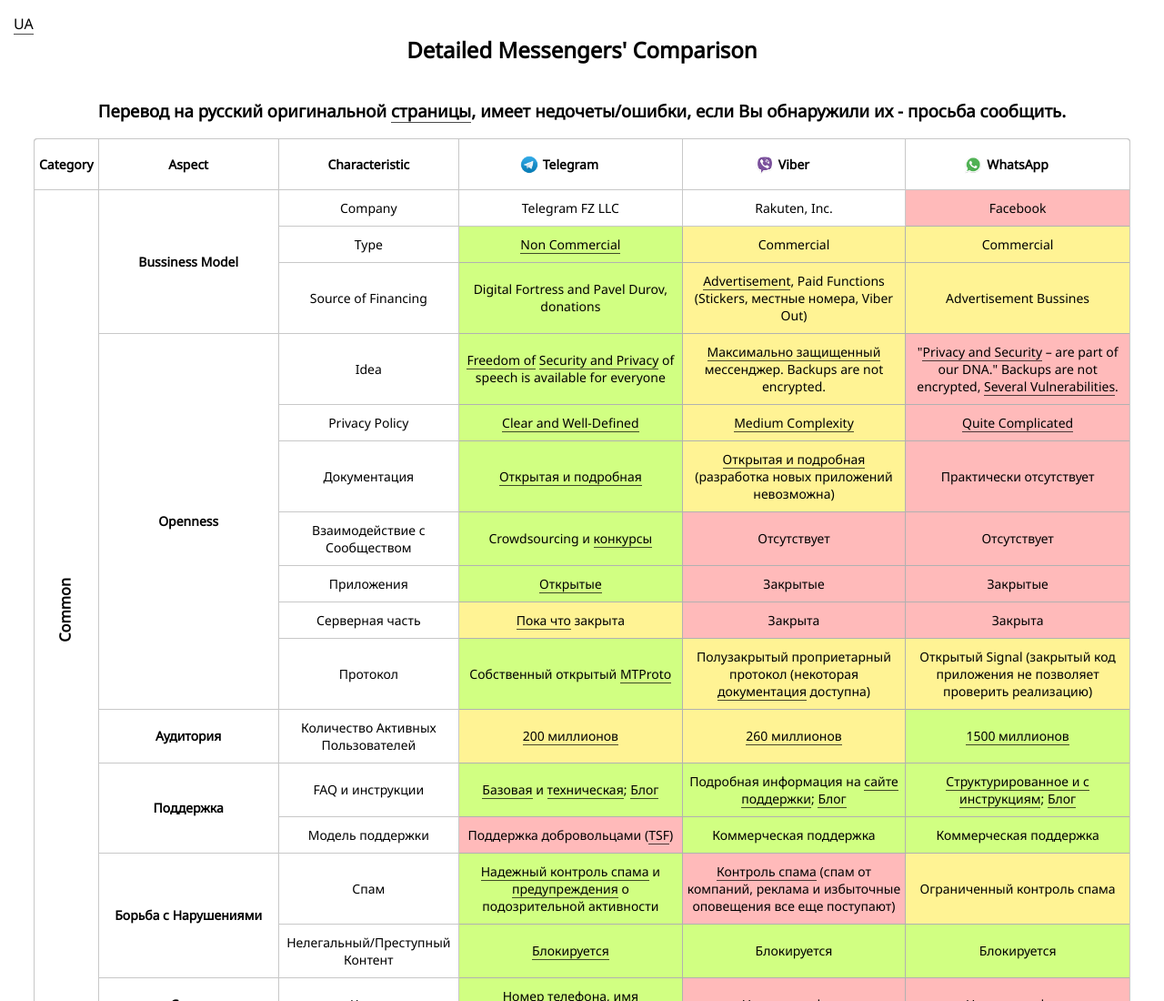
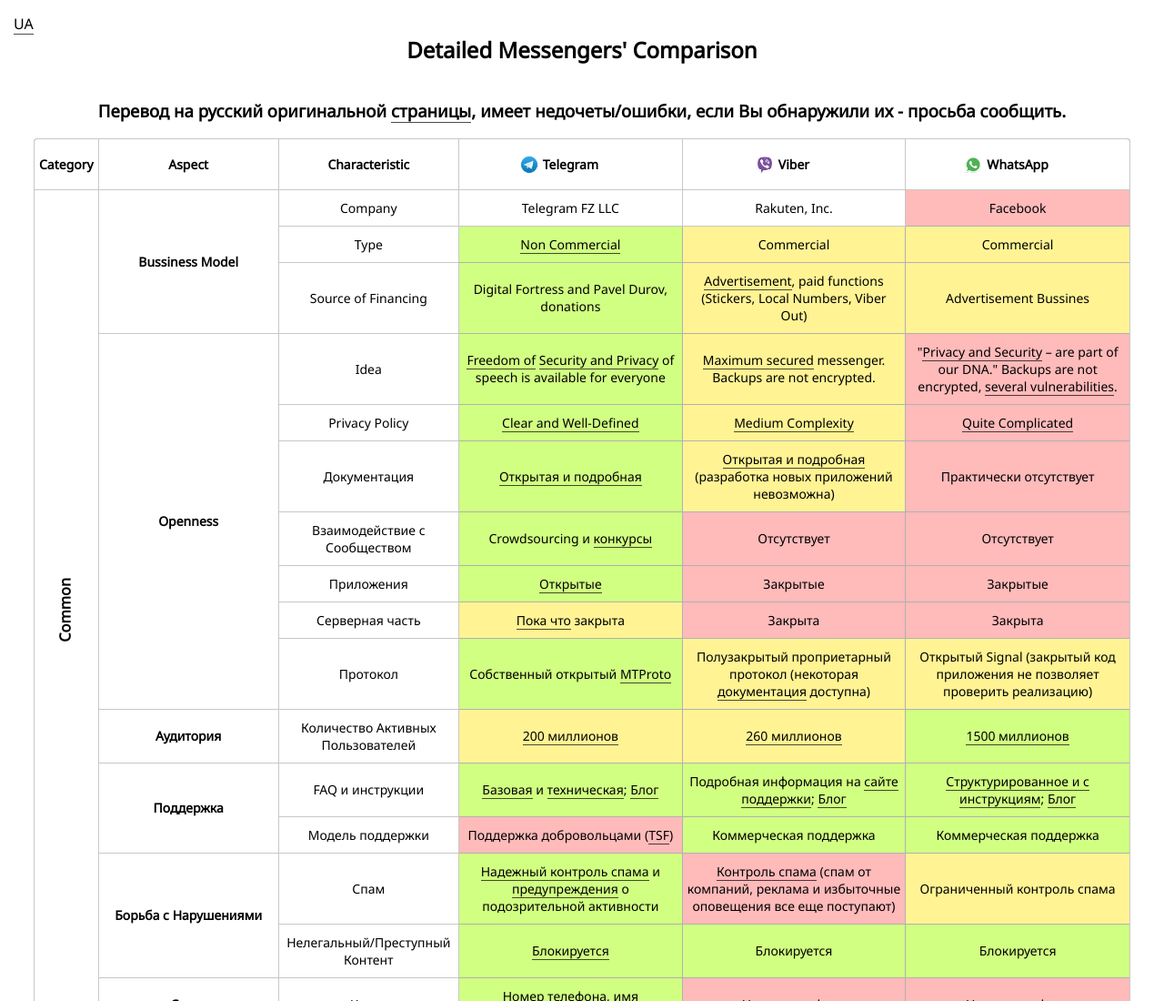
Before and after one commit to HiperFall/HiperFall.github.io, a plain HTML site: page messenger-comparison/index.html in a window 1280 px wide. Shown: the top 1100 px of the page at 91% size. Drawn offline with Linux system fonts and the light colour scheme.

Commit message:
Add files via upload

```diff
--- a/messenger-comparison/index.html
+++ b/messenger-comparison/index.html
@@ -71,7 +71,7 @@
 						<td class="advantage">Digital Fortress and Pavel Durov, donations</td>
 						<td class="mediocrity"><a
 								href="https://support.viber.com/customer/en/portal/articles/2536775">Advertisement</a>,
-							Paid Functions (Stickers, местные номера, Viber Out)</td>
+							paid functions (Stickers, Local Numbers, Viber Out)</td>
 						<td class="mediocrity">Advertisement Bussines</td>
 					</tr>
 					<tr>
@@ -82,15 +82,15 @@
 								Privacy</a>
 							of speech
 							is available for everyone</td>
-						<td class="mediocrity"><a href="https://www.viber.com/security/">Максимально защищенный</a>
-							мессенджер. Backups
+						<td class="mediocrity"><a href="https://www.viber.com/security/">Maximum secured</a>
+							messenger. Backups
 							are not encrypted.</td>
 						<td class="disadvantage">"<a href="https://www.whatsapp.com/security/">Privacy and
 						Security</a>
 							&ndash;
 							are part of our DNA." Backups are not encrypted, <a
-								href="https://telegra.ph/CHomu-WhatsApp-N%D1%96koli-Ne-Bude-Bezpechnim-05-16">Several
-								Vulnerabilities</a>.</td>
+								href="https://telegra.ph/CHomu-WhatsApp-N%D1%96koli-Ne-Bude-Bezpechnim-05-16">several
+								vulnerabilities</a>.</td>
 					</tr>
 					<tr>
 						<td>Privacy Policy</td>
```
